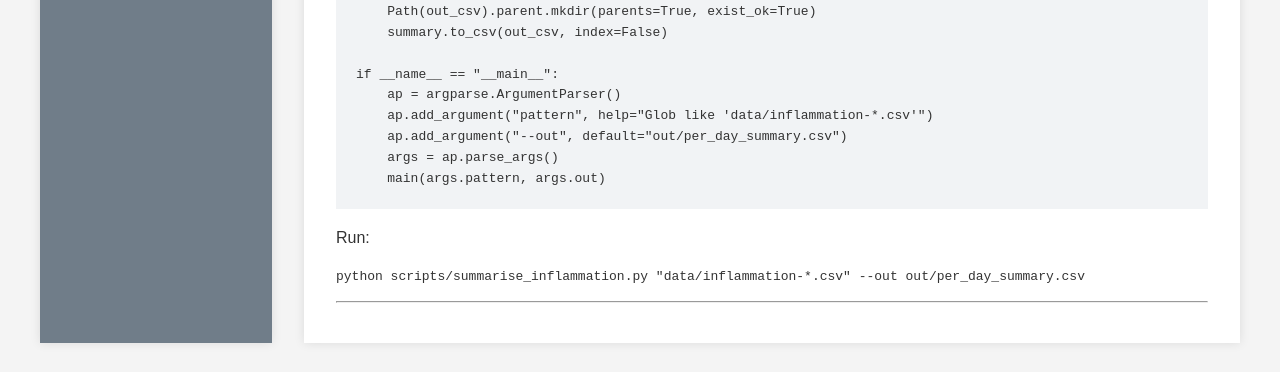
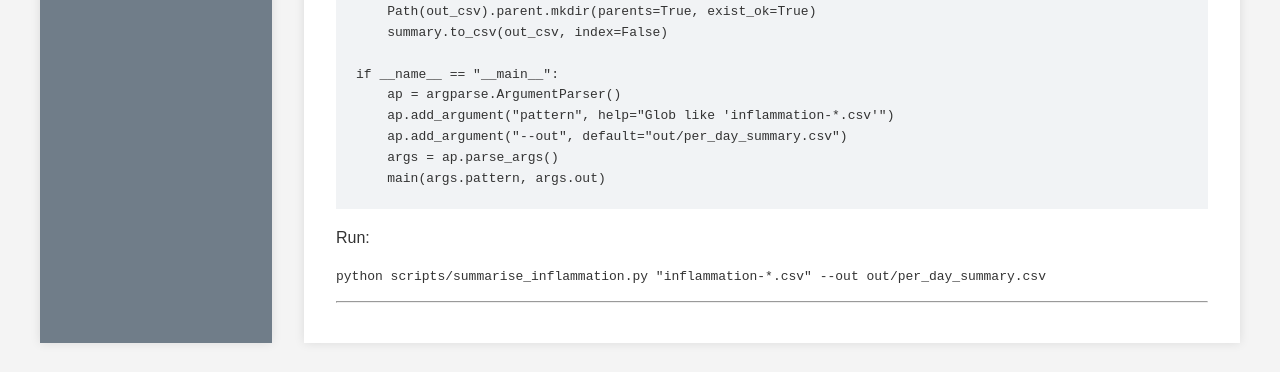
Before and after one commit to ATayls/Python-Course-Pandas-Extension, a Jekyll site: the page built from lessons/Intro_to_Pandas.md, in a window 1280 px wide and 900 px high, scrolled down 9610 px. Shown: the part 525-897 px from the top of the window. Built offline with Jekyll 4.4.1, drawn with Linux system fonts in a browser that asks for light colours; our own code applies the rules of GitHub Pages for plain Markdown files; some of the changed text lies outside the part shown.

Commit message:
Update intro to pandas

````diff
--- a/lessons/Intro_to_Pandas.md
+++ b/lessons/Intro_to_Pandas.md
@@ -32,7 +32,7 @@ We’ll load one inflammation CSV and give columns meaningful names.
 ```python
 import pandas as pd
 
-df = pd.read_csv("data/inflammation-01.csv", header=None)
+df = pd.read_csv("inflammation-01.csv", header=None)
 df.columns = [f"day_{i}" for i in range(df.shape[1])]  # name columns day_0..day_59
 df.head()
 ```
@@ -426,7 +426,7 @@ def main(pattern: str, out_csv: str):
 
 if __name__ == "__main__":
     ap = argparse.ArgumentParser()
-    ap.add_argument("pattern", help="Glob like 'data/inflammation-*.csv'")
+    ap.add_argument("pattern", help="Glob like 'inflammation-*.csv'")
     ap.add_argument("--out", default="out/per_day_summary.csv")
     args = ap.parse_args()
     main(args.pattern, args.out)
@@ -435,7 +435,7 @@ if __name__ == "__main__":
 Run:
 
 ```bash
-python scripts/summarise_inflammation.py "data/inflammation-*.csv" --out out/per_day_summary.csv
+python scripts/summarise_inflammation.py "inflammation-*.csv" --out out/per_day_summary.csv
 ```
 
 ---
````
